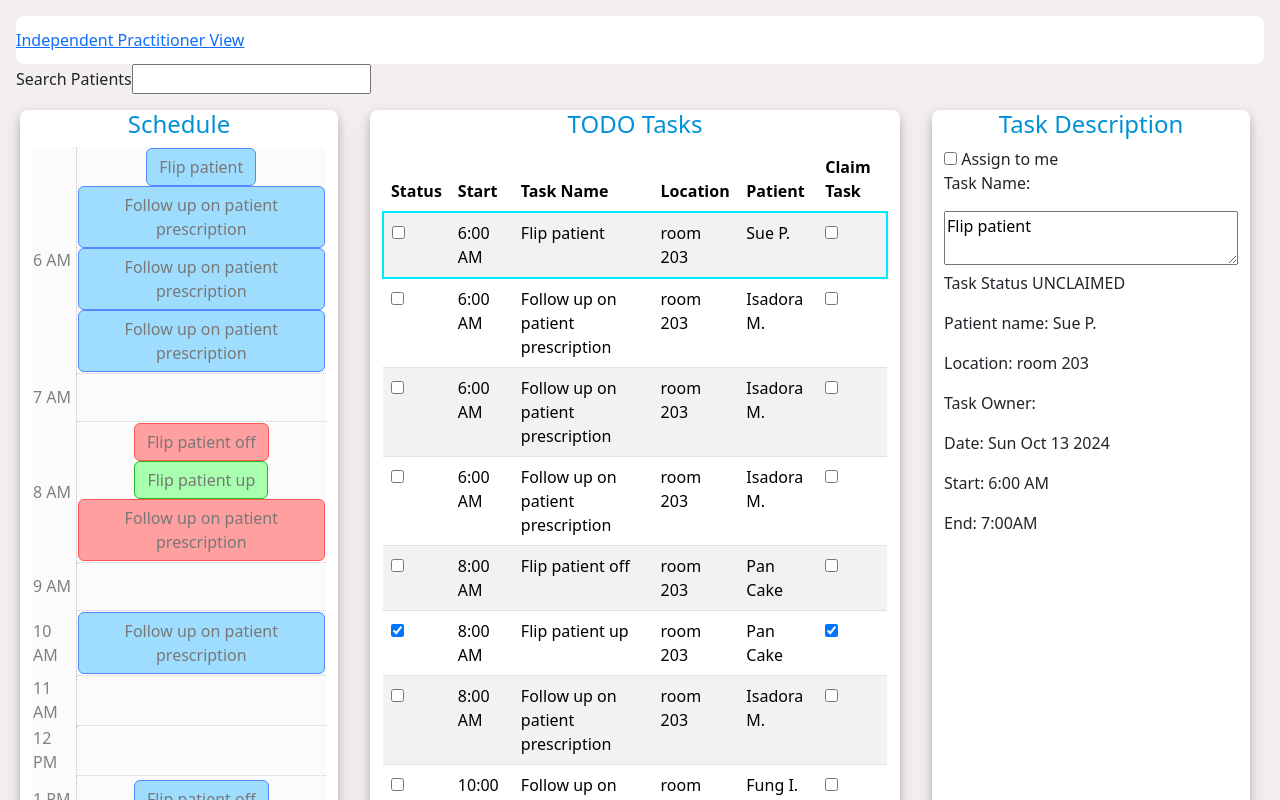
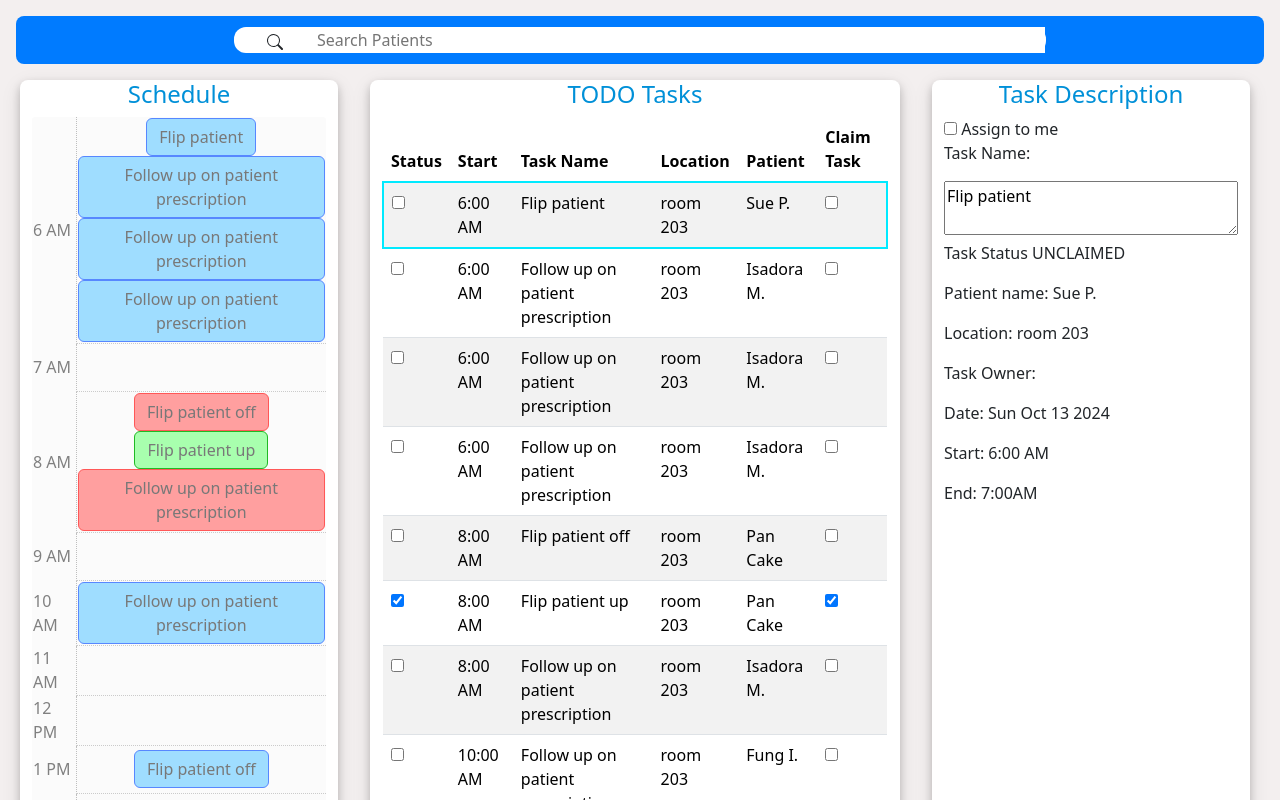
Before and after one commit to zmb6893/Med-o-matic, a Vue app in the folder frontend/: page / in a window 1280 px wide. Shown: the top 800 px of the page. Built offline with nearby package versions, Linux system fonts and the light colour scheme.

Commit message:
Moved search bar

```diff
--- a/frontend/package.json
+++ b/frontend/package.json
@@ -11,8 +11,10 @@
     "type-check": "vue-tsc --build --force"
   },
   "dependencies": {
+    "@mui/icons-material": "^6.1.3",
     "@popperjs/core": "^2.11.8",
     "bootstrap": "^5.3.3",
+    "material-icons": "^1.13.12",
     "pinia": "^2.2.4",
     "uuid": "^10.0.0",
     "vue": "^3.5.11",
--- a/frontend/src/App.vue
+++ b/frontend/src/App.vue
@@ -1,13 +1,13 @@
 <script setup lang="ts">
 import { RouterLink, RouterView } from 'vue-router'
+import OptionsBar from '@/components/OptionsBar.vue';
+
 </script>
 
 <template>
   <header>
     <div class="wrapper nav-bar">
-      <nav>
-        <RouterLink to="/">Independent Practitioner View</RouterLink>
-      </nav>
+        <OptionsBar></OptionsBar>
     </div>
   </header>
 
@@ -17,9 +17,10 @@
 
 <style scoped>
 .nav-bar {
-  background-color: #FFFFFF;
+  background-color: #007bff;
   height: 3rem;
   align-content: center;
   border-radius: .5rem;
+  text-align: center;
 }
 </style>
--- a/frontend/src/components/OptionsBar.vue
+++ b/frontend/src/components/OptionsBar.vue
@@ -11,16 +11,39 @@
 </script>
 
 <template>
+    <!-- search -->
+    <label class="search-bar">
+       <span class="search-icon"><svg xmlns="http://www.w3.org/2000/svg" width="16" height="16" fill="currentColor" class="bi bi-search" viewBox="0 0 16 16">
+            <path d="M11.742 10.344a6.5 6.5 0 1 0-1.397 1.398h-.001q.044.06.098.115l3.85 3.85a1 1 0 0 0 1.415-1.414l-3.85-3.85a1 1 0 0 0-.115-.1zM12 6.5a5.5 5.5 0 1 1-11 0 5.5 5.5 0 0 1 11 0"/>
+        </svg></span>
 
-<!-- search -->
-<label>Search Patients</label><input type="text"
-      @input="search" ></input>
+        <input type="text"
+            @input="search"
+            placeholder="Search Patients"
+            class="search-input">
+        </input>
+    </label>
 
 </template>
 
 <style scoped>
-textarea {
-    width: 100%;
+.search-bar {
+    width: 65%;
+    border-radius: .75rem;
+    background-color: white;
+}
+
+.search-icon {
+    padding: 2rem;
+}
+
+.search-input::selection {
+    border: none;
+}
+
+input {
+    width: 90%;
+    border: none;
 }
 
 /* border-radius */
--- a/frontend/src/views/IndependentPractitionerView.vue
+++ b/frontend/src/views/IndependentPractitionerView.vue
@@ -1,5 +1,4 @@
 <script setup lang="ts">
-import OptionsBar from '@/components/OptionsBar.vue';
 import Schedule from '@/components/Schedule.vue';
 import TaskDesc from '@/components/TaskDesc.vue';
 import TodoList from '@/components/TodoList.vue';
@@ -8,7 +7,6 @@
 </script>
 
 <template>
-	<OptionsBar></OptionsBar>
 	<div class="row">
 		<div class="col-3 column-section">
 			<h1 class="center">
```
Also changed, not shown: frontend/src/assets/search.svg (added), 1 other file (tests, documents, lock files or other folders).
